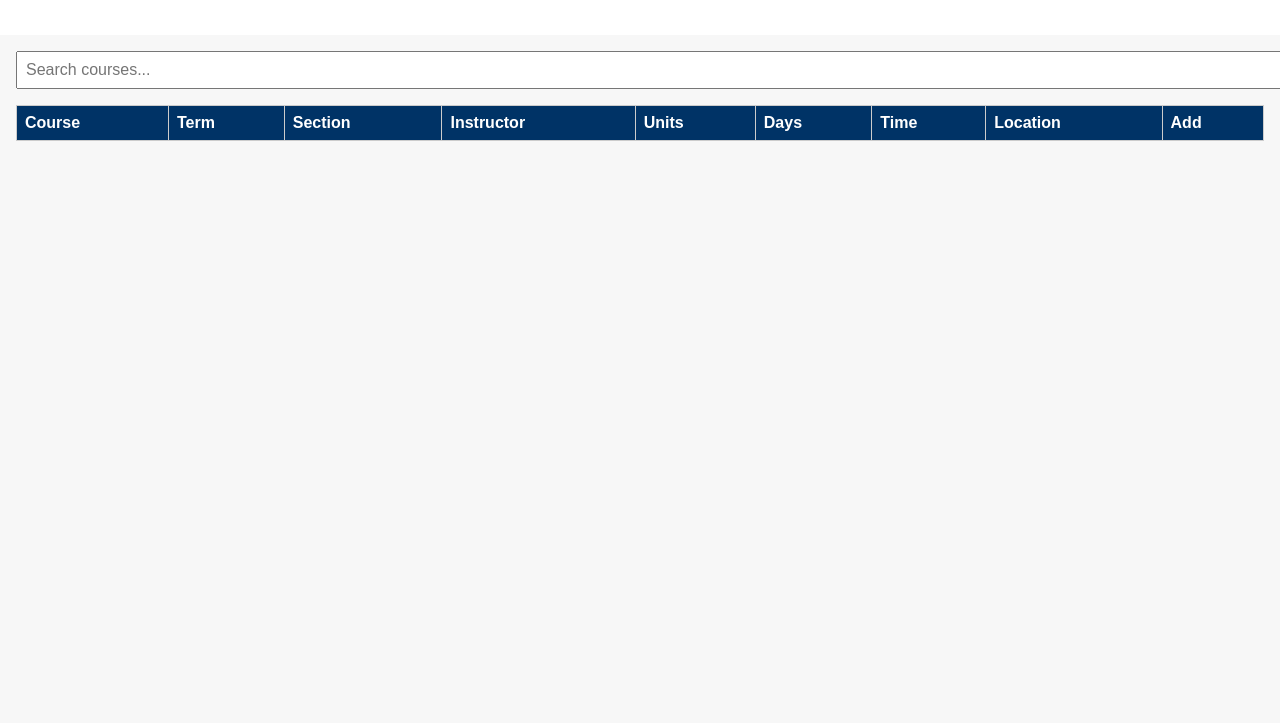
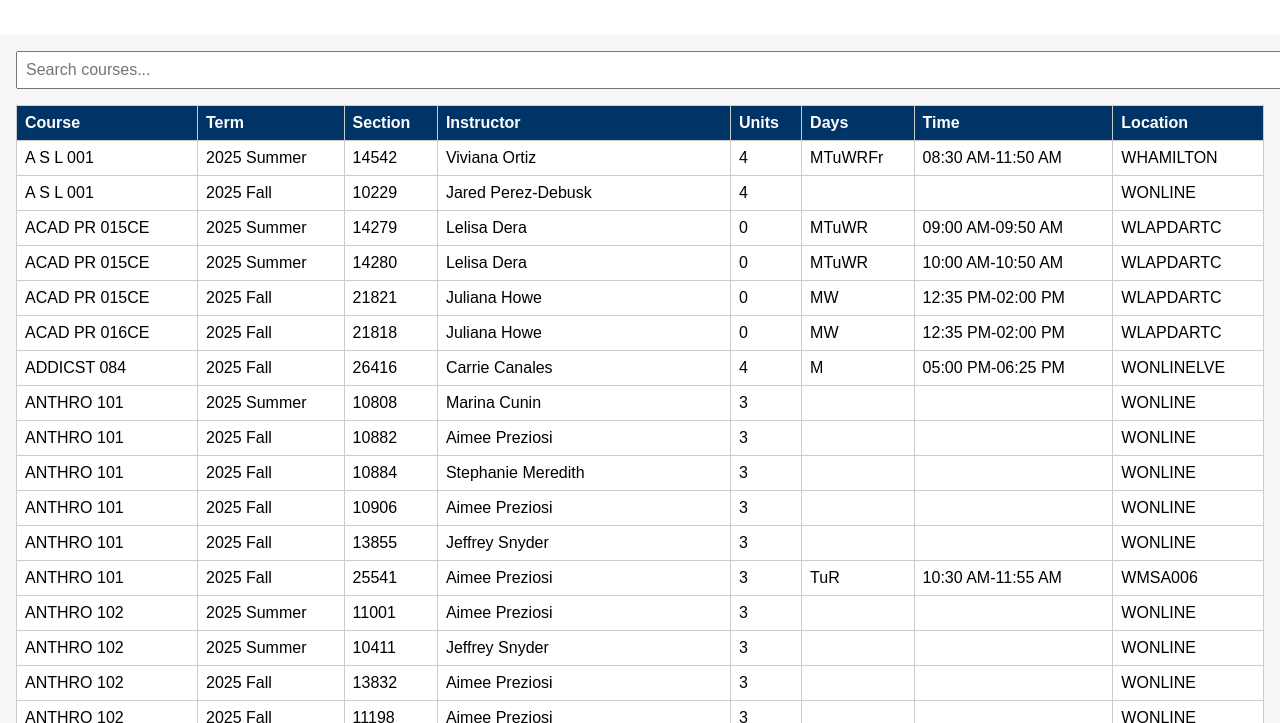
Before and after one commit to West-Los-Angeles-College/ztc, a plain HTML site: page index.html in a window 1280 px wide. Shown: the part 77-800 px from the top of the page. Drawn offline with Linux system fonts and the light colour scheme.

Commit message:
Update index.html

```diff
--- a/index.html
+++ b/index.html
@@ -28,6 +28,6 @@
             <tbody></tbody>
         </table>
     </main>
-    <script src="scripts_js_cart_wiring_for_index.js"></script>
+    <script src="scripts.js"></script>
 </body>
 </html>
```
